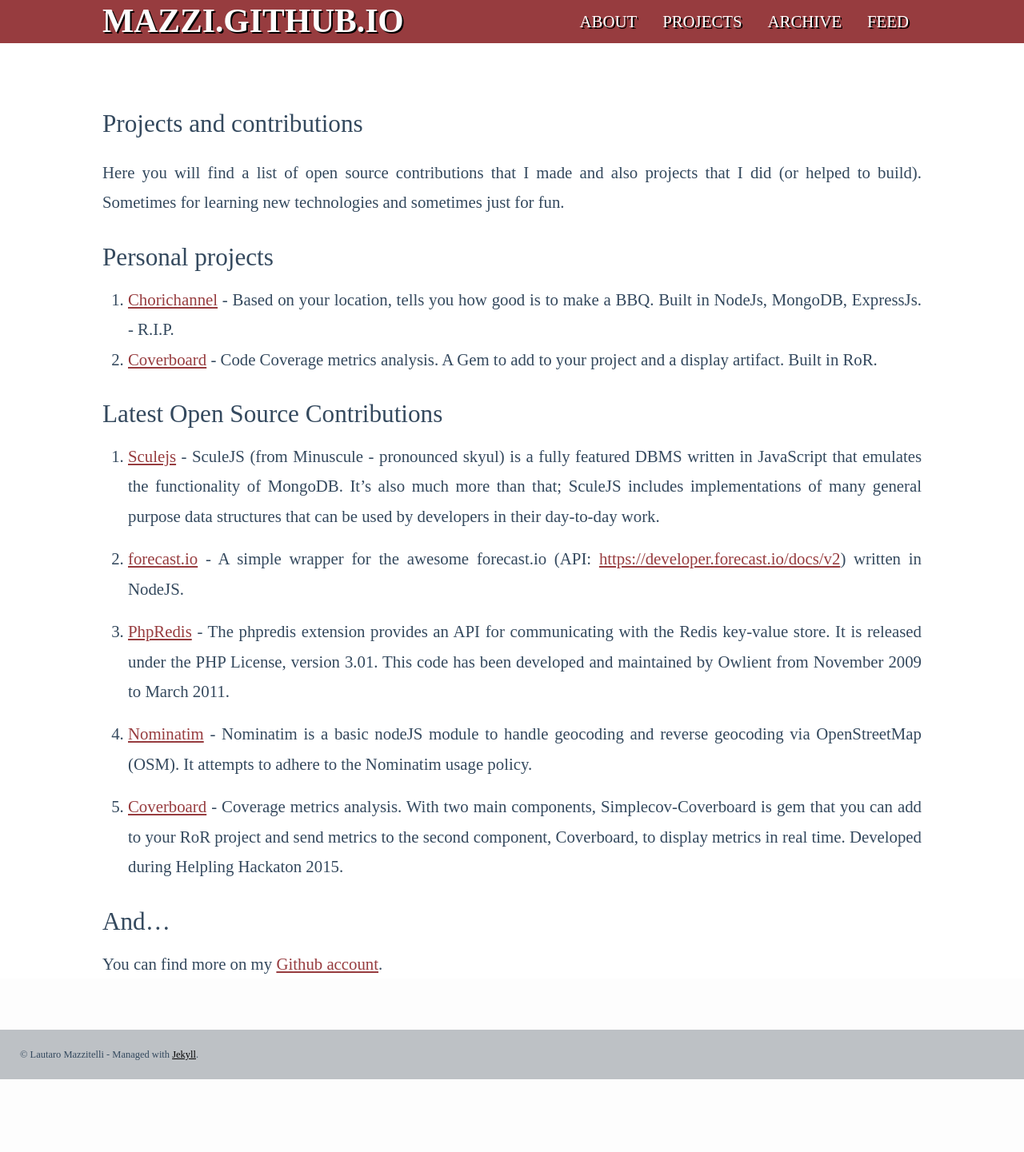
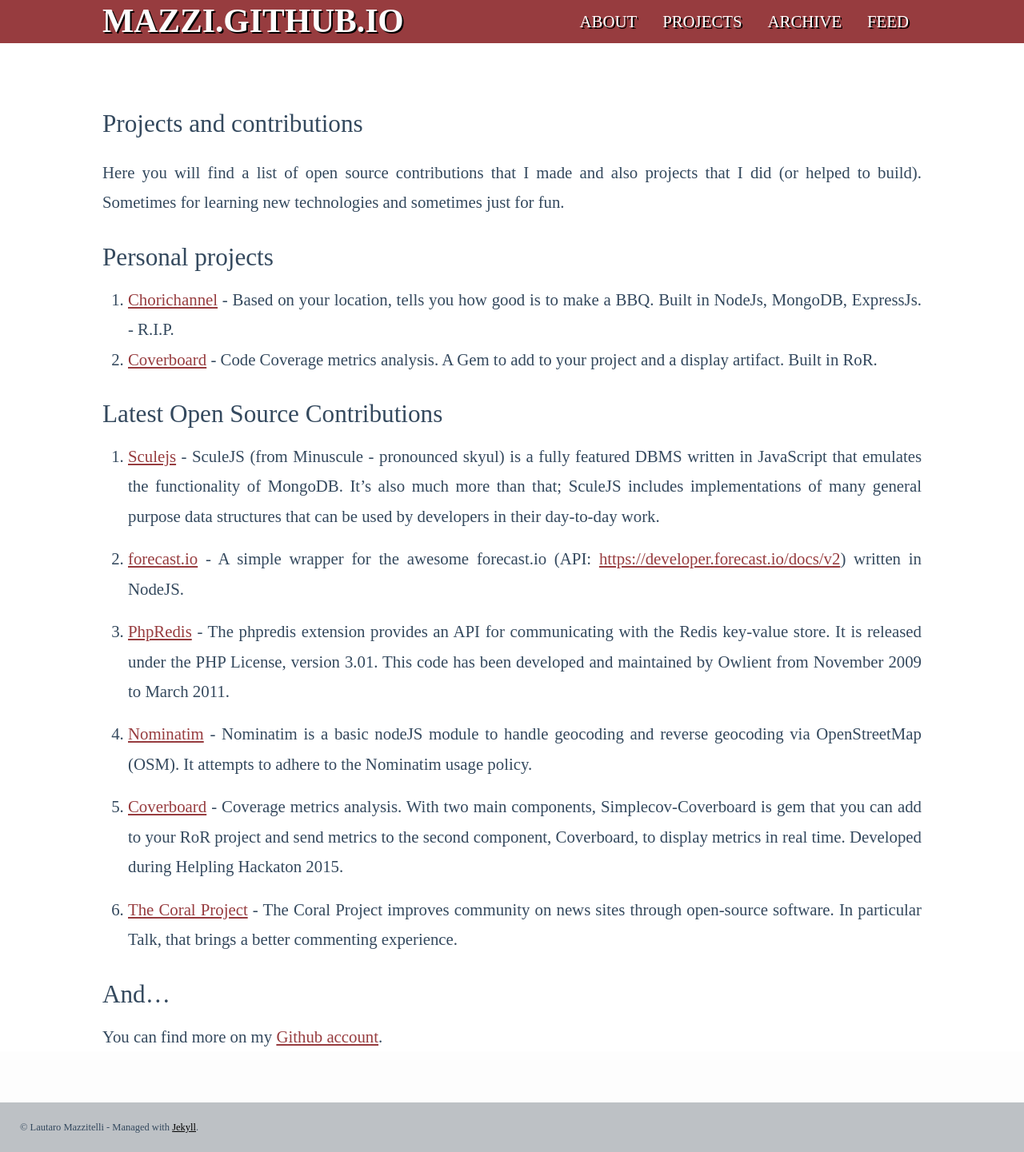
Before and after one commit to mazzi/mazzi.github.com, a Jekyll site: the page built from projects.md, in a window 1280 px wide. Shown: the whole page at 80% size. Built offline with Jekyll 4.4.1, drawn with Linux system fonts in a browser that asks for light colours; before the commit the page ends 1350 px from its top, so only the background shows below that.

Commit message:
New open source contributtin (The Coral Project - Talk)

```diff
--- a/projects.md
+++ b/projects.md
@@ -23,6 +23,8 @@ Here you will find a list of open source contributions that I made and also proj
 
 5. [Coverboard](https://github.com/Coverboard) - Coverage metrics analysis. With two main components, Simplecov-Coverboard is gem that you can add to your RoR project and send metrics to the second component, Coverboard, to display metrics in real time. Developed during Helpling Hackaton 2015.
 
+6. [The Coral Project](https://github.com/coralproject/talk) - The Coral Project improves community on news sites through open-source software. In particular Talk, that brings a better commenting experience.
+
 ### And...
 
 You can find more on my [Github account](https://github.com/mazzi).
```
